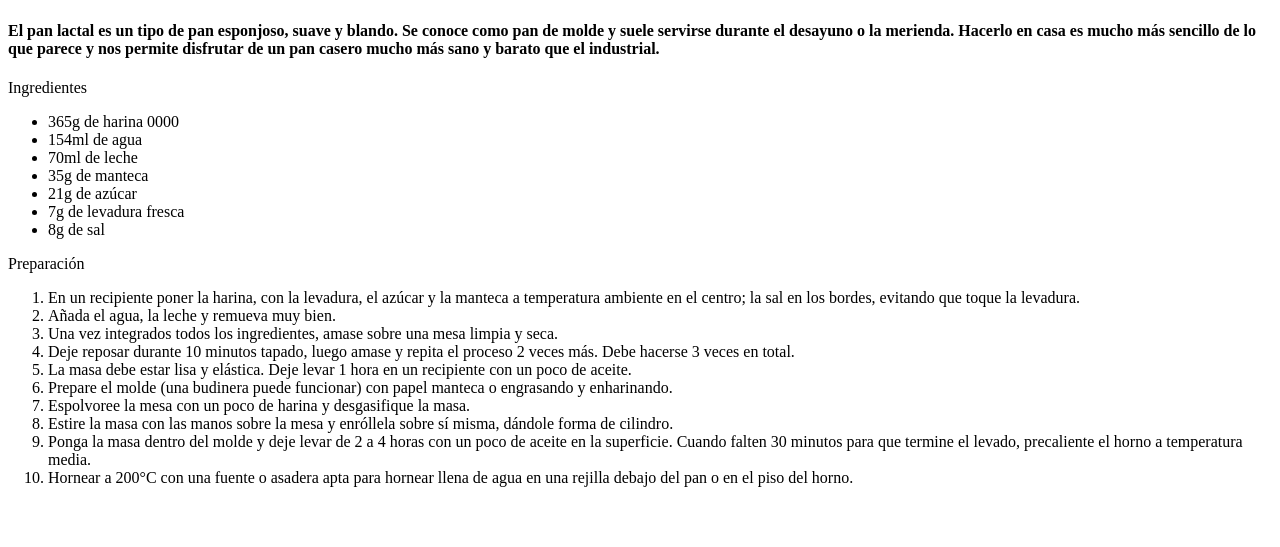
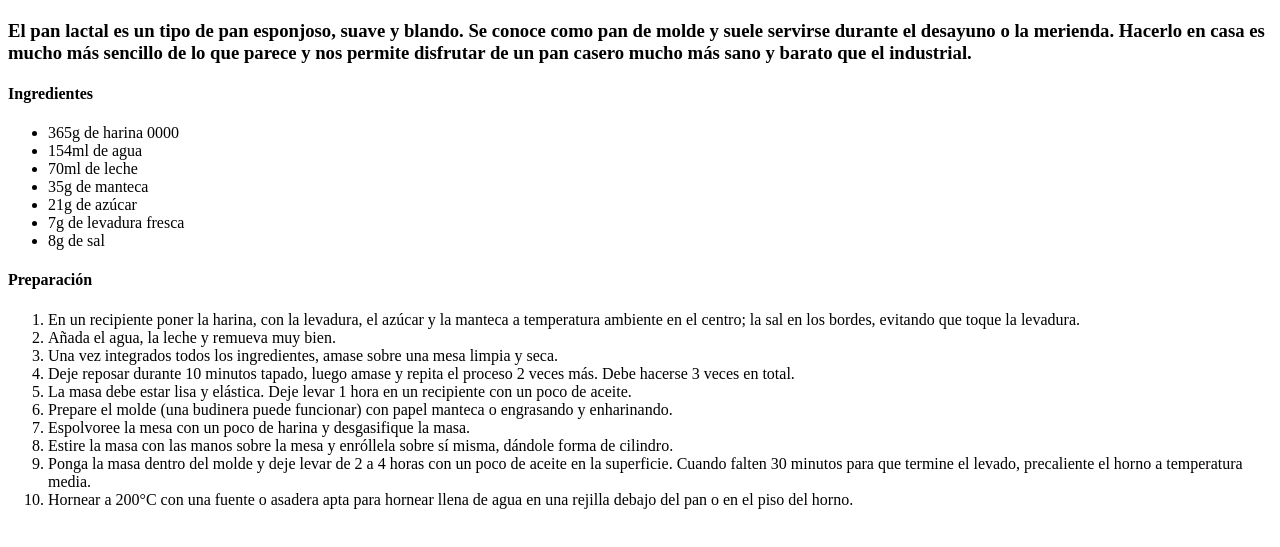
Before and after one commit to Brannagh7/odin-recipes, a plain HTML site: page recipes/pan_lactal.html in a window 1280 px wide. Shown: the part 99-646 px from the top of the page. Drawn offline with Linux system fonts and the light colour scheme.

Commit message:
pan_lactal.html corregido

```diff
--- a/recipes/pan_lactal.html
+++ b/recipes/pan_lactal.html
@@ -1,13 +1,15 @@
 <!DOCTYPE html>
 <html lang="es">
     <head>
-        <TITLE>Pan lactal</TITLE>
+        <!-- Especifica codificacion UTF-8 -->
+        <meta charset="UTF-8">
+        <title>Pan lactal</title>
     </head>
     <body>
         <h1>Cómo hacer pan lactal</h1>
-        <img src="images/pan lactal.jpg.jpg"
-        <p> <h4>El pan lactal es un tipo de pan esponjoso, suave y blando. Se conoce como pan de molde y suele servirse durante el desayuno o la merienda. Hacerlo en casa es mucho más sencillo de lo que parece y nos permite disfrutar de un pan casero mucho más sano y barato que el industrial.</h4> </p>
-        <p> Ingredientes</p>
+        <img src="images/pan lactal.jpg">
+        <h3>El pan lactal es un tipo de pan esponjoso, suave y blando. Se conoce como pan de molde y suele servirse durante el desayuno o la merienda. Hacerlo en casa es mucho más sencillo de lo que parece y nos permite disfrutar de un pan casero mucho más sano y barato que el industrial.</h3>
+        <h4>Ingredientes</h4>
         <ul>
             <li>365g de harina 0000</li>
             <li>154ml de agua</li>
@@ -17,7 +19,7 @@
             <li>7g de levadura fresca</li>
             <li>8g de sal</li>
         </ul>
-        <p> Preparación</p>
+        <h4>Preparación</h4>
         <ol>
             <li>En un recipiente poner la harina, con la levadura, el azúcar y la manteca a temperatura ambiente en el centro; la sal en los bordes, evitando que toque la levadura.</li>
             <li>Añada el agua, la leche y remueva muy bien.</li>
```
